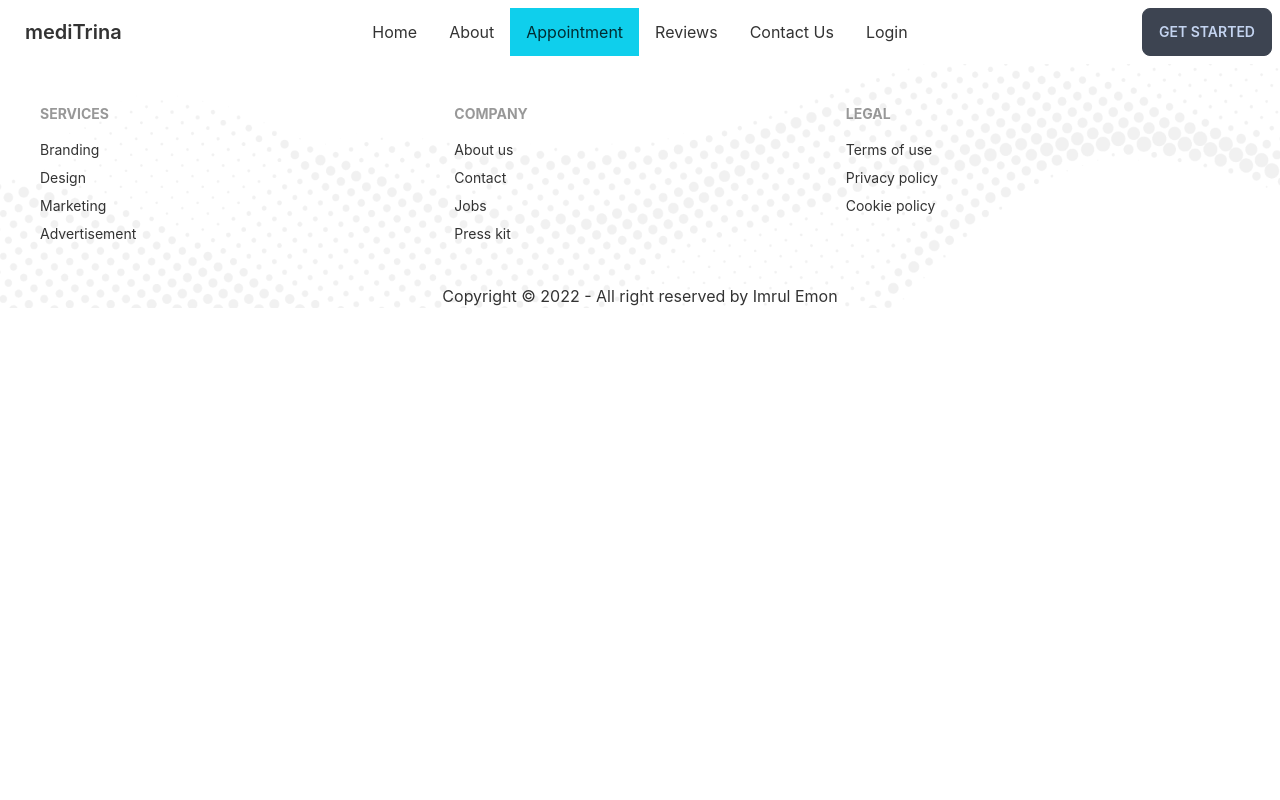
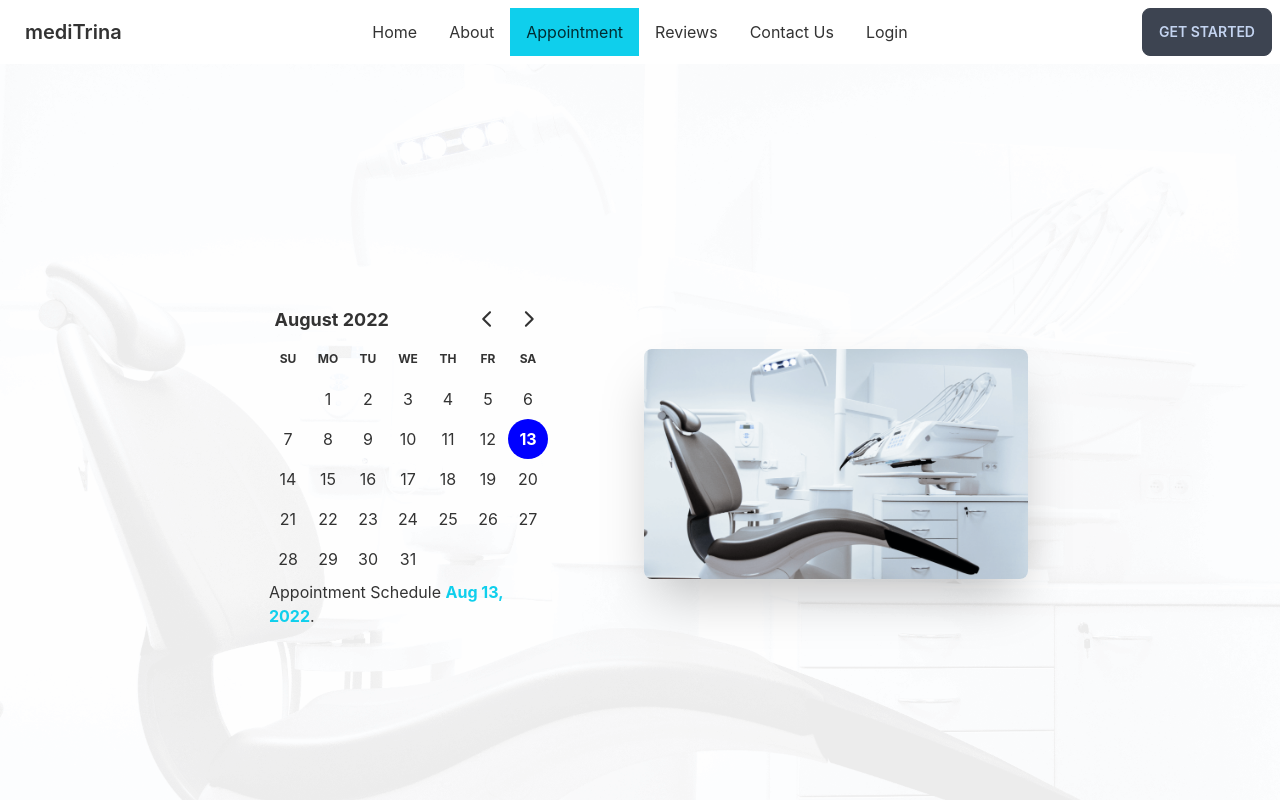
Before and after one commit to ImrulEmon/Meditrina-Client, a React (Create React App) app: page /appointment in a window 1280 px wide. Shown: the top 800 px of the page. Built offline with nearby package versions, Linux system fonts and the light colour scheme.

Commit message:
Appointment Calender

```diff
--- a/package.json
+++ b/package.json
@@ -8,8 +8,10 @@
     "@testing-library/user-event": "^13.5.0",
     "animate.css": "^4.1.1",
     "daisyui": "^2.22.0",
+    "date-fns": "^2.29.2",
     "firebase": "^9.9.2",
     "react": "^18.2.0",
+    "react-day-picker": "^8.1.0",
     "react-dom": "^18.2.0",
     "react-hook-form": "^7.34.2",
     "react-router-dom": "^6.3.0",
--- a/src/Pages/Appointment/Appointment.js
+++ b/src/Pages/Appointment/Appointment.js
@@ -1,10 +1,12 @@
 import React from 'react';
 import Footer2 from '../../Components/Footer2/Footer2';
 import './Appointment.css';
+import AppointmentBanner from './AppointmentBanner';
 
 const Appointment = () => {
     return (
         <div>
+            <AppointmentBanner/>
             <Footer2/>
         </div>
     );
--- a/src/Pages/Appointment/AppointmentBanner.js
+++ b/src/Pages/Appointment/AppointmentBanner.js
@@ -1,21 +1,34 @@
-import React from "react";
+import React, { useState } from "react";
+import bg from '../../assets/images/bg.png';
+import chair from '../../assets/images/chair.png';
+import { DayPicker } from 'react-day-picker';
+import 'react-day-picker/dist/style.css';
+import { format } from "date-fns";
 
 const AppointmentBanner = () => {
+    const [date,setDate]=useState(new Date());
+    let footer = <p>Please pick a day.</p>;
+  if (date) {
+    footer = <p>Appointment Schedule <span className="font-bold text-primary">{format(date ,'PP')}</span>.</p>;
+  }
+
   return (
-    <div class="hero min-h-screen bg-base-200">
-      <div class="hero-content flex-col lg:flex-row-reverse">
+    <div class="hero min-h-screen bg-cover bg-no-repeat bg-fixed"
+    style={{backgroundImage:`url(${bg})`}}
+    >
+      <div class="hero-content flex-col lg:flex-row-reverse gap-20">
         <img
-          src="https://placeimg.com/260/400/arch"
-          class="max-w-sm rounded-lg shadow-2xl"
+          src={chair}
+          class="max-w-sm rounded-lg shadow-2xl object-contain w-full h-full object-center lg:w-full lg:h-full "
+        alt="chair"
         />
-        <div>
-          <h1 class="text-5xl font-bold">Box Office News!</h1>
-          <p class="py-6">
-            Provident cupiditate voluptatem et in. Quaerat fugiat ut assumenda
-            excepturi exercitationem quasi. In deleniti eaque aut repudiandae et
-            a id nisi.
-          </p>
-          <button class="btn btn-primary">Get Started</button>
+        <div className="">
+
+          <DayPicker
+          mode="single"
+          selected={date}
+          onSelect={setDate}
+          footer={footer}/>
         </div>
       </div>
     </div>
```
Also changed, not shown: 2 other files (tests, documents, lock files or other folders).
